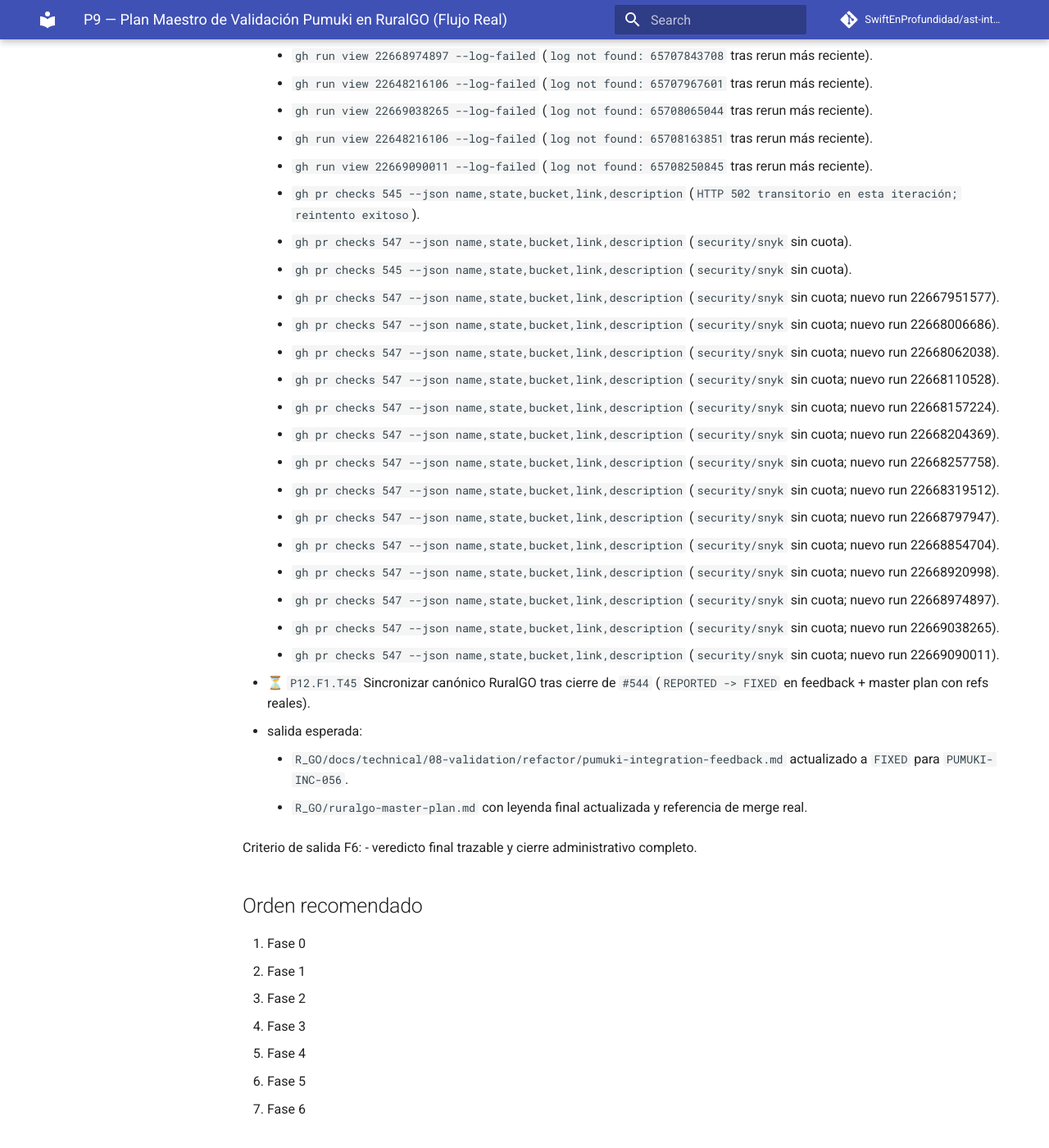
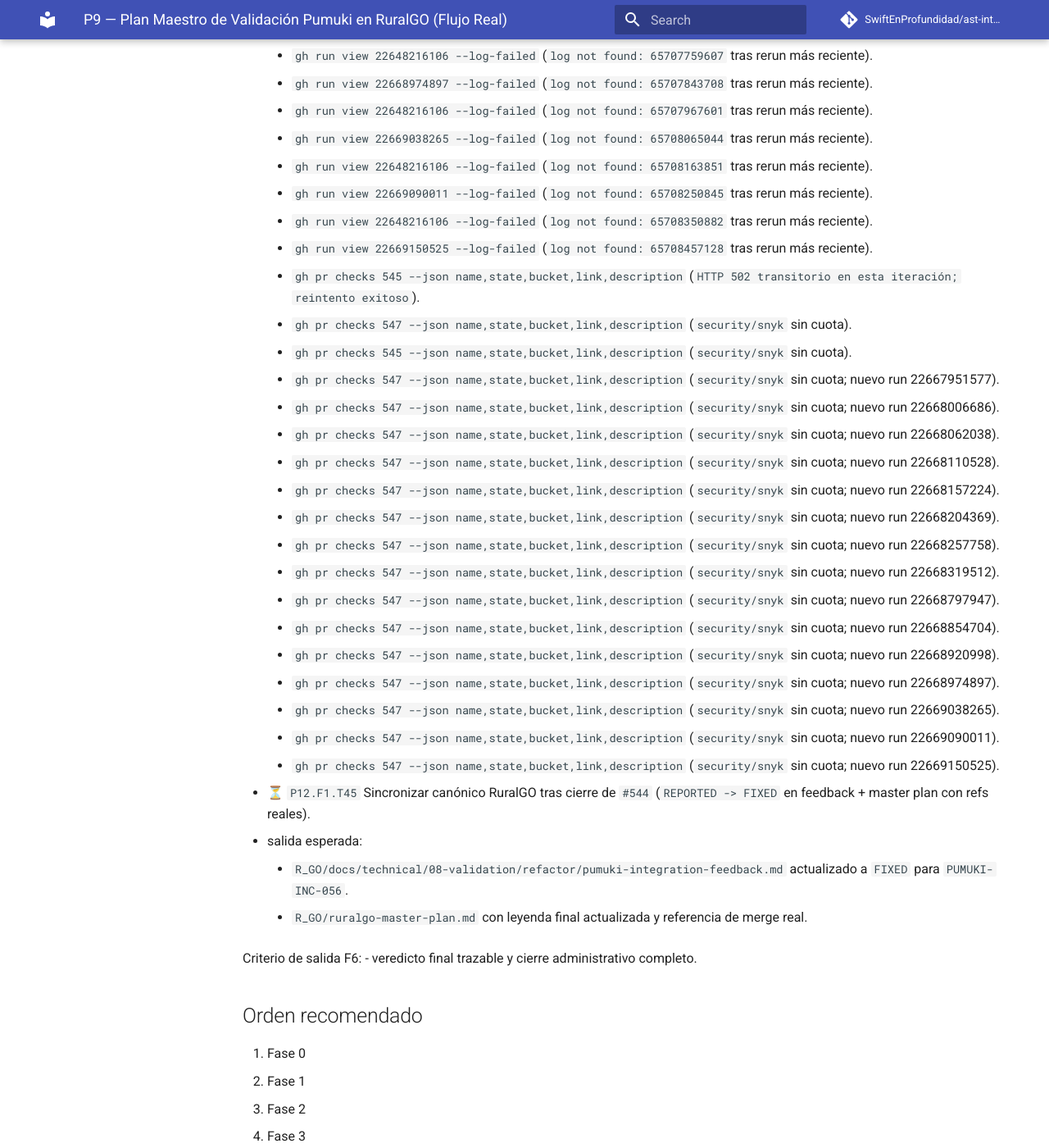
Before and after one commit to SwiftEnProfundidad/ast-intelligence-hooks, an MkDocs documentation site: the page built from docs/seguimiento-completo-validacion-ruralgo-03-03-2026.md, in a window 1280 px wide and 1400 px high, scrolled down 55027 px. Shown: the whole window at 82% size. Built offline with MkDocs 1.6.1 and Material for MkDocs 9.7.7, drawn with Linux system fonts in a browser that asks for light colours; comment, search, counter and statistics services are not loaded; some of the changed text lies outside the part shown.

Commit message:
docs(tracking): append T47 heartbeat for repeated remote blocker cycle

```diff
--- a/docs/seguimiento-completo-validacion-ruralgo-03-03-2026.md
+++ b/docs/seguimiento-completo-validacion-ruralgo-03-03-2026.md
@@ -1395,6 +1395,7 @@ Criterio de salida F5:
       - `https://github.com/SwiftEnProfundidad/ast-intelligence-hooks/issues/546#issuecomment-3997199504`
       - `https://github.com/SwiftEnProfundidad/ast-intelligence-hooks/issues/546#issuecomment-3997207932`
       - `https://github.com/SwiftEnProfundidad/ast-intelligence-hooks/issues/546#issuecomment-3997215929`
+      - `https://github.com/SwiftEnProfundidad/ast-intelligence-hooks/issues/546#issuecomment-3997225157`
     - evidencia de bloqueo vigente:
       - `gh run view 22648407847` (`billing lock` en GitHub Actions).
       - `gh run view 22648597740` (`billing lock` persistente tras rerun/retrigger).
@@ -1541,6 +1542,8 @@ Criterio de salida F5:
       - `gh run view 22669038265 --log-failed` (`log not found: 65708065044` tras rerun más reciente).
       - `gh run view 22648216106 --log-failed` (`log not found: 65708163851` tras rerun más reciente).
       - `gh run view 22669090011 --log-failed` (`log not found: 65708250845` tras rerun más reciente).
+      - `gh run view 22648216106 --log-failed` (`log not found: 65708350882` tras rerun más reciente).
+      - `gh run view 22669150525 --log-failed` (`log not found: 65708457128` tras rerun más reciente).
       - `gh pr checks 545 --json name,state,bucket,link,description` (`HTTP 502 transitorio en esta iteración; reintento exitoso`).
       - `gh pr checks 547 --json name,state,bucket,link,description` (`security/snyk` sin cuota).
       - `gh pr checks 545 --json name,state,bucket,link,description` (`security/snyk` sin cuota).
@@ -1558,6 +1561,7 @@ Criterio de salida F5:
       - `gh pr checks 547 --json name,state,bucket,link,description` (`security/snyk` sin cuota; nuevo run 22668974897).
       - `gh pr checks 547 --json name,state,bucket,link,description` (`security/snyk` sin cuota; nuevo run 22669038265).
       - `gh pr checks 547 --json name,state,bucket,link,description` (`security/snyk` sin cuota; nuevo run 22669090011).
+      - `gh pr checks 547 --json name,state,bucket,link,description` (`security/snyk` sin cuota; nuevo run 22669150525).
 
 - ⏳ `P12.F1.T45` Sincronizar canónico RuralGO tras cierre de `#544` (`REPORTED -> FIXED` en feedback + master plan con refs reales).
   - salida esperada:
```
